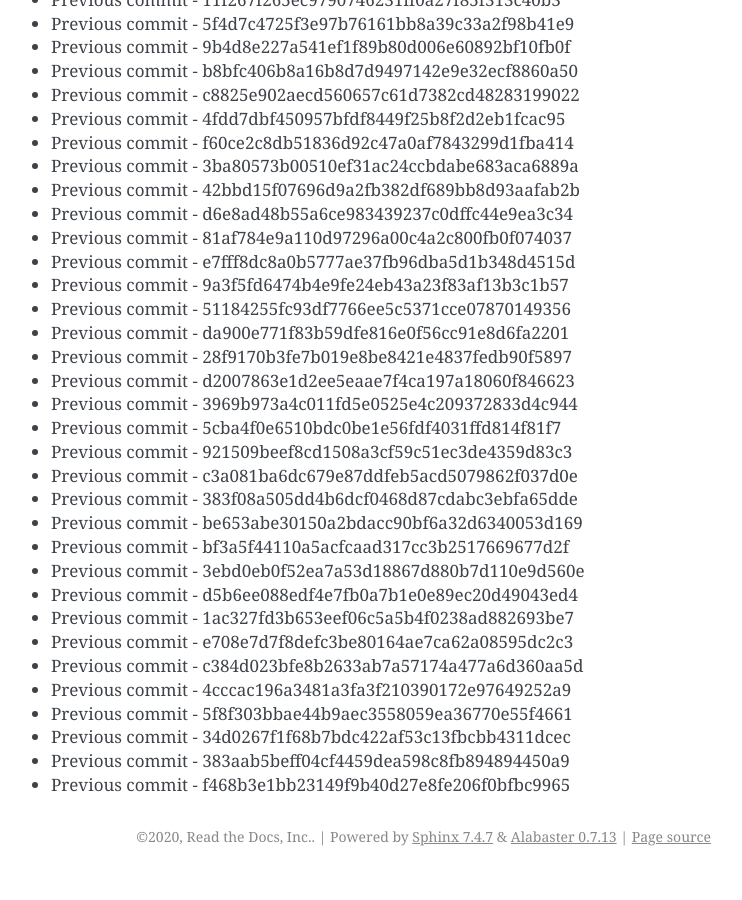
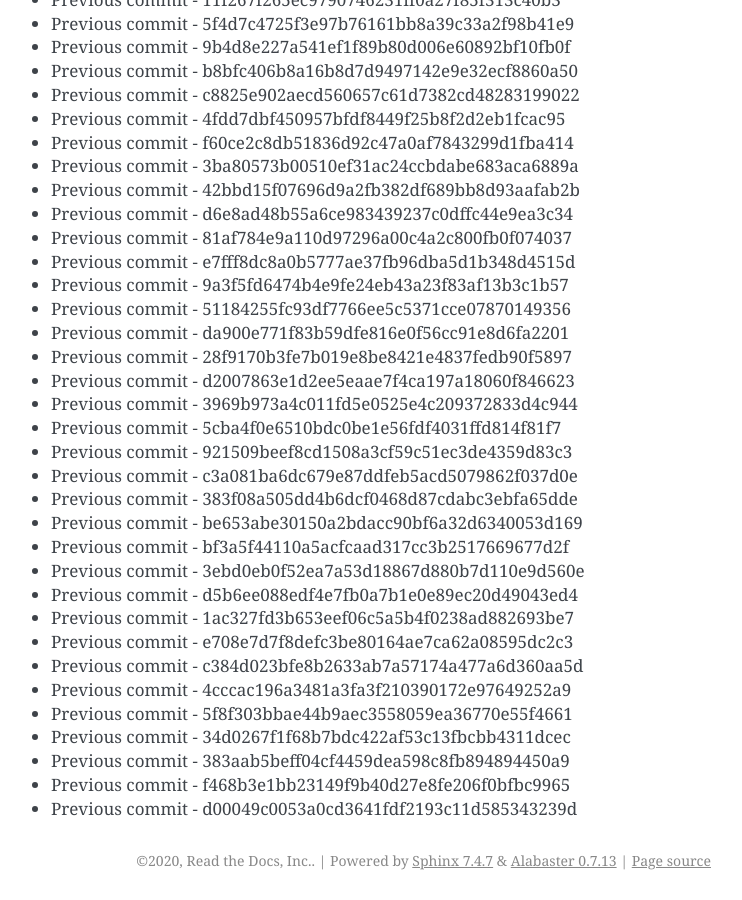
Before and after one commit to readthedocs/rtd-git-stresstest, a Sphinx documentation site: the page built from docs/updates.rst, in a window 1280 px wide and 900 px high, scrolled down 99508 px. Shown: the whole window, without its empty margins (399-1141 px from the left). Built offline with Sphinx 7.4.7, drawn with Linux system fonts in a browser that asks for light colours; before the commit the page ends 100384 px from its top, so only the background shows below that.

Commit message:
Generating commit from previous: d00049c0053a0cd3641fdf2193c11d585343239d

```diff
--- a/docs/updates.rst
+++ b/docs/updates.rst
@@ -4213,3 +4213,4 @@ It can be tested for any performance characteristics.
 * Previous commit - 34d0267f1f68b7bdc422af53c13fbcbb4311dcec
 * Previous commit - 383aab5beff04cf4459dea598c8fb894894450a9
 * Previous commit - f468b3e1bb23149f9b40d27e8fe206f0bfbc9965
+* Previous commit - d00049c0053a0cd3641fdf2193c11d585343239d
```
